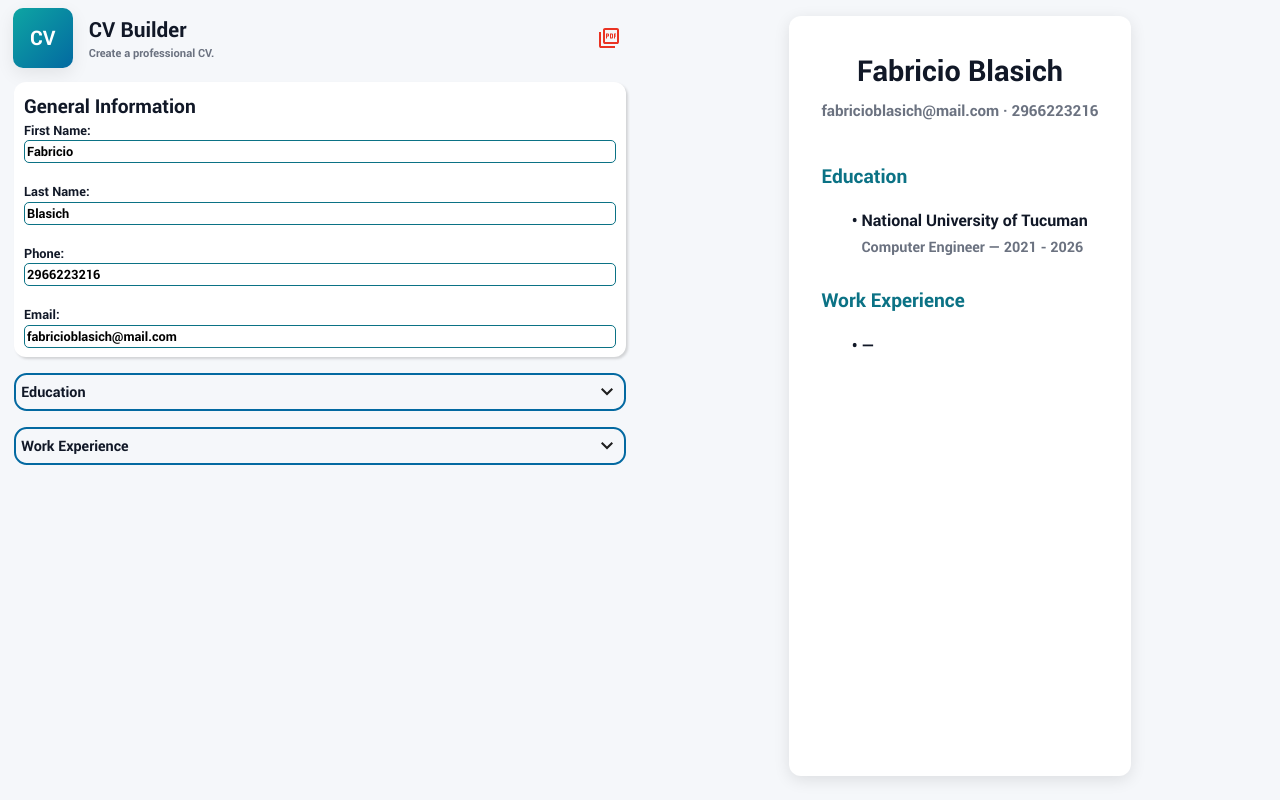
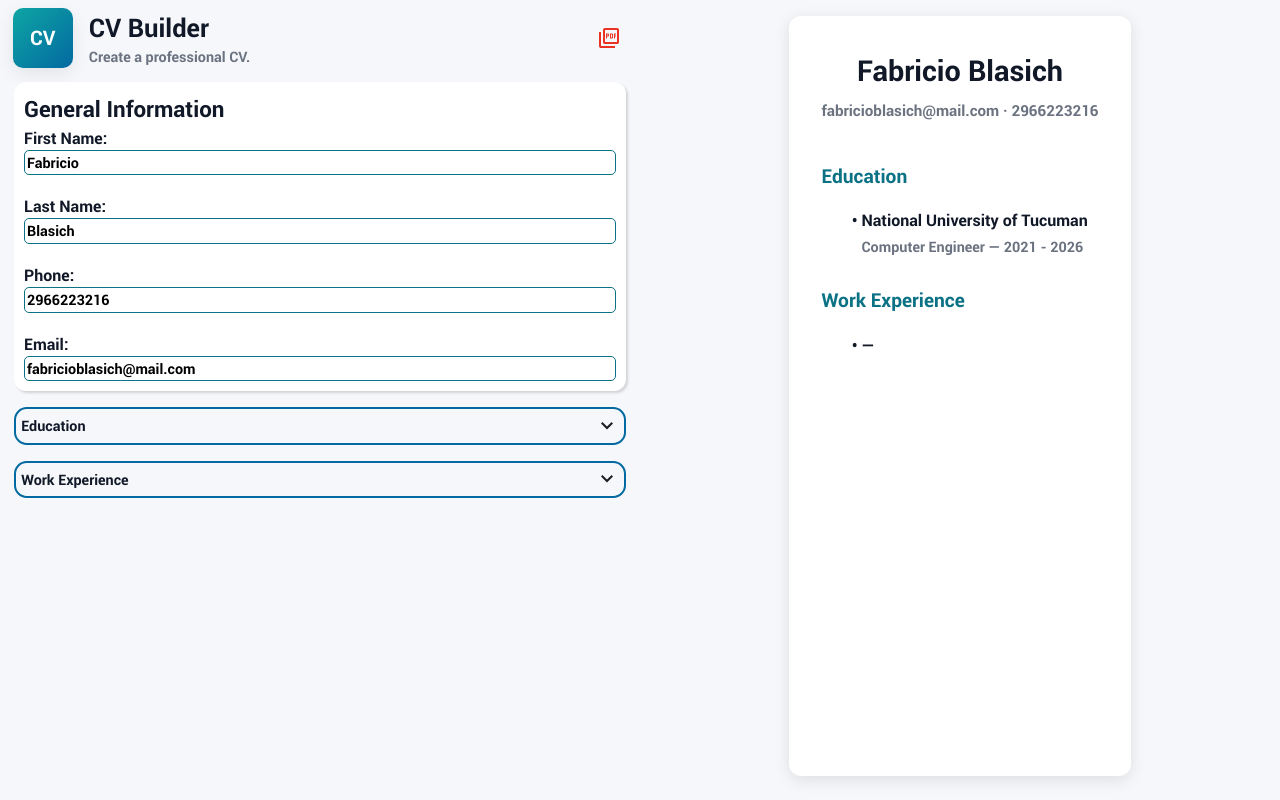
Before and after one commit to ArchivexBlasich/CV-Application, a React (Vite) app: page / in a window 1280 px wide. Built offline with nearby package versions, Linux system fonts and the light colour scheme.

Commit message:
feat: add greater font size for desktop viw

```diff
--- a/src/index.css
+++ b/src/index.css
@@ -138,8 +138,28 @@ li::marker {
     flex-direction: row;
   }
 
-  main.container {
-    flex-grow: 1;
+  #root > main {
+
+    h1 {
+      font-size: clamp(1.4rem, 2vw + 1rem, 1.6rem);
+    }
+
+    h2,
+    h3 {
+      font-size: clamp(1.2rem, 5vw + 1rem, 1.4rem);
+    }
+
+    p {
+      font-size: clamp(0.7rem, 1vw + 0.8rem, 0.9rem);
+    }
+  }
+
+  input {
+    font-size: 0.9rem;
+  }
+
+  label {
+    font-size: 1rem;
   }
 }
 
```
